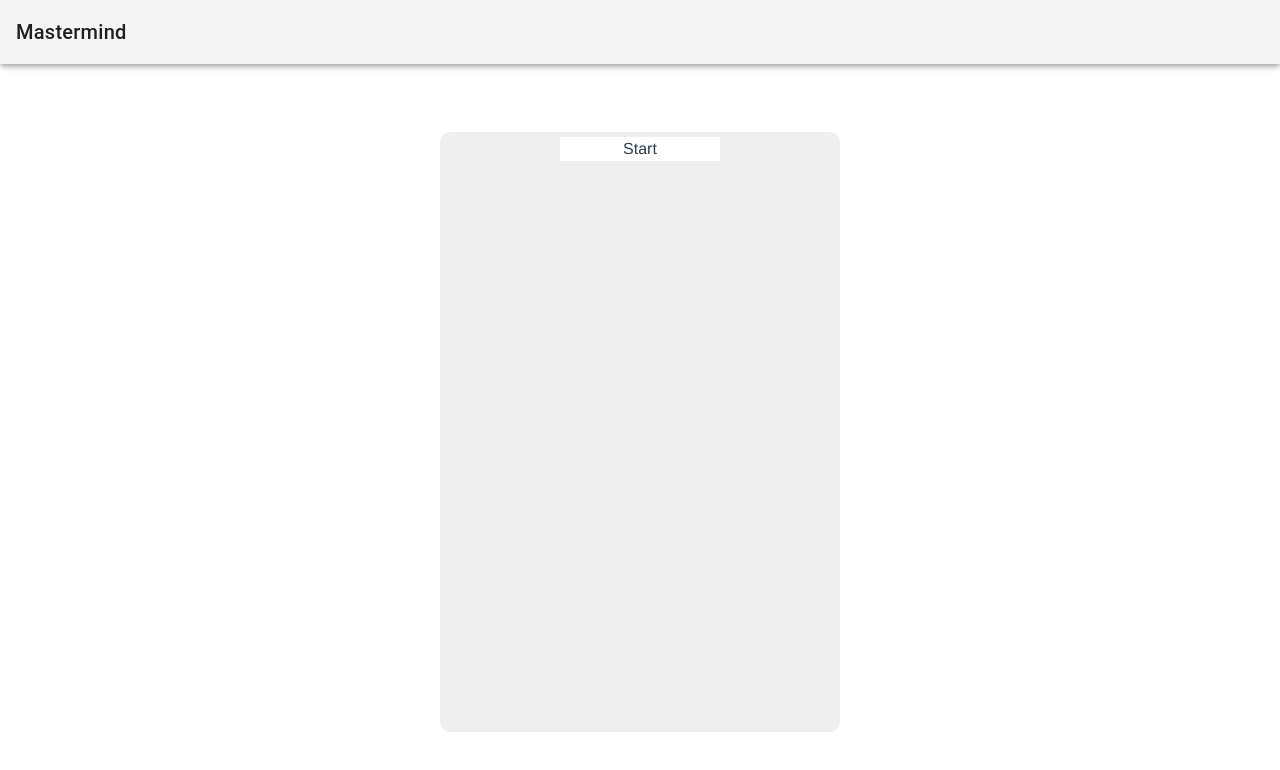
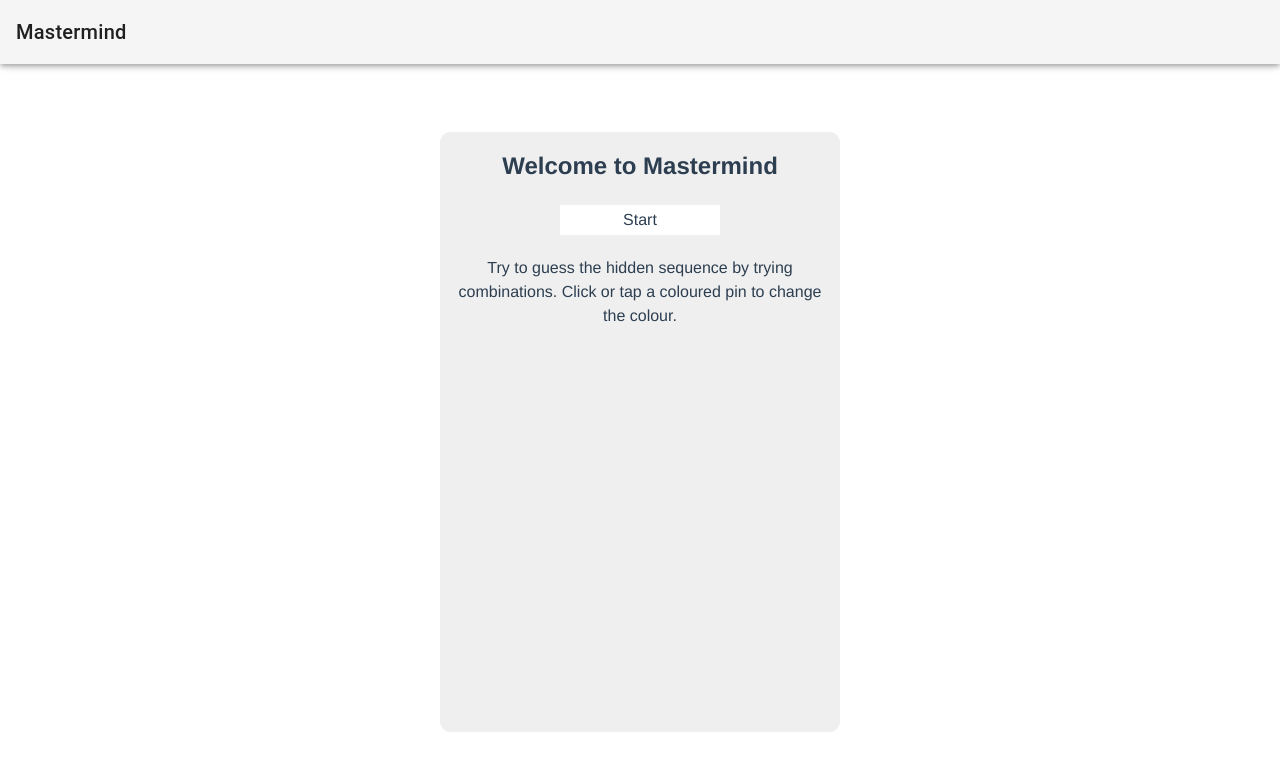
Before and after one commit to degubbels/mastermind, a Vue app: page /#/ in a window 1280 px wide. Shown: the top 770 px of the page. Built offline with nearby package versions, Linux system fonts and the light colour scheme.

Commit message:
Start message

```diff
--- a/src/components/MGameBoard.vue
+++ b/src/components/MGameBoard.vue
@@ -17,10 +17,15 @@
             v-if="state==states.PRE"
             class="m-game-control"
         >
-
+            <h2>Welcome to Mastermind</h2>
             <button class="m-button"
                 @click="start"
             >Start</button>
+            <p>
+                Try to guess the hidden sequence by trying combinations.
+                Click or tap a coloured pin to change the colour.
+            </p>
+
         </div>
 
         <div v-for="i in nSequences" :key="i">
@@ -88,10 +93,14 @@ export default class MGameBoard extends Vue {
 .m-button {
     width: 10rem;
     background-color: white;
-    background-color: white;
+    padding: 2pt;
 }
 
 .m-game-control {
     align-self: center;
 }
+
+.m-game-control > * {
+    margin: 8pt;
+}
 </style>
```
